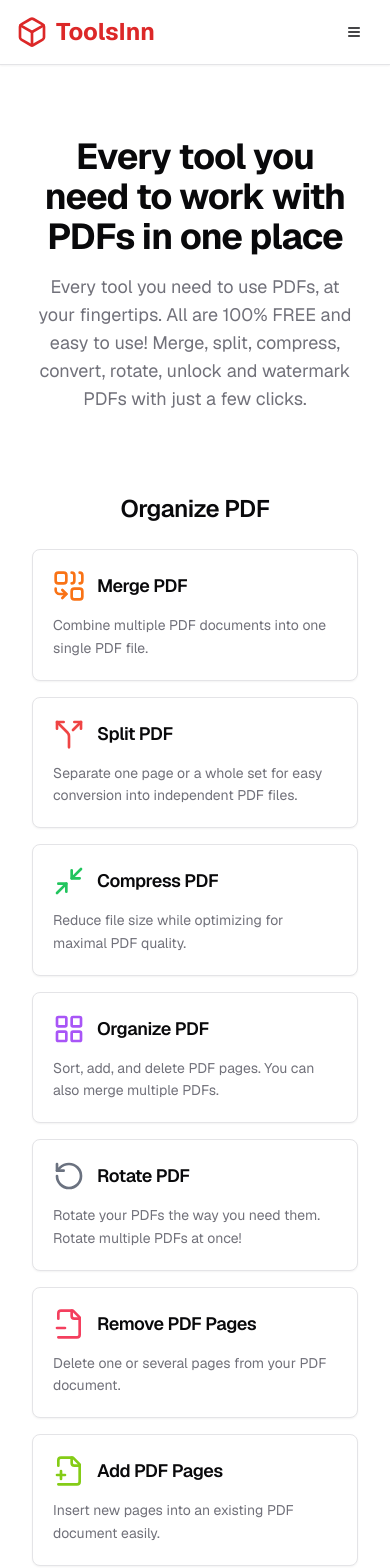
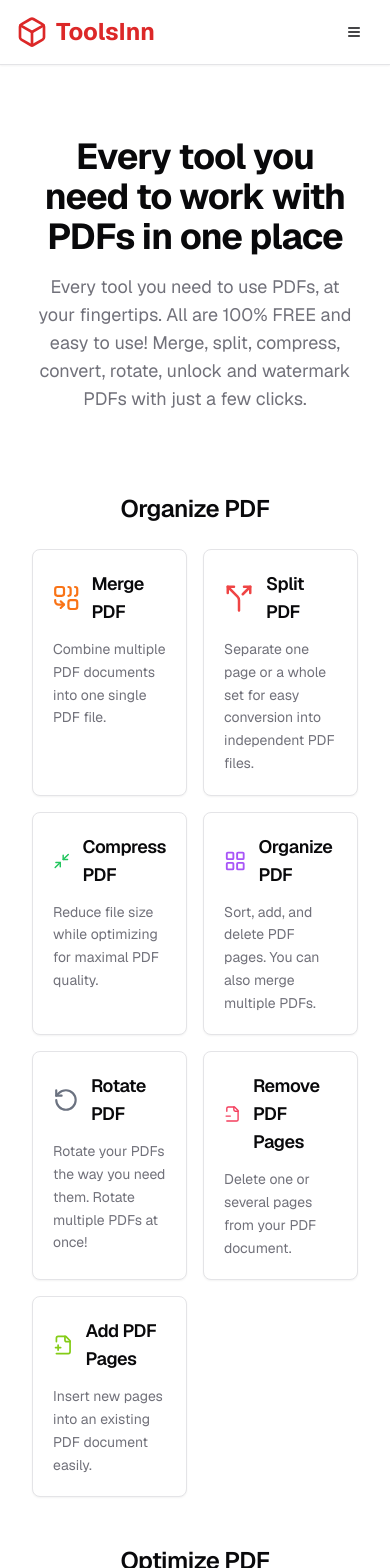
Before and after one commit to mygit625/mypr, a Next.js app: page /pdf-tools in a window 390 px wide. Shown: the top 1568 px of the page. Built offline with nearby package versions, Linux system fonts and the light colour scheme.

Commit message:
For mobile devices make it 2 columns layout in homepage and PDF tools pa

```diff
--- a/src/app/page.tsx
+++ b/src/app/page.tsx
@@ -41,7 +41,7 @@ export default function HomePage() {
           <h2 className="text-2xl md:text-3xl font-semibold tracking-tight mb-6 md:mb-8 text-center">
             Explore Our Tool Categories
           </h2>
-          <div className="grid grid-cols-1 sm:grid-cols-2 lg:grid-cols-3 gap-4 md:gap-6 max-w-4xl mx-auto">
+          <div className="grid grid-cols-2 lg:grid-cols-3 gap-4 md:gap-6 max-w-4xl mx-auto">
             {toolCategories.map((tool) => (
               <FeatureCard
                 key={tool.title}
--- a/src/app/pdf-tools/page.tsx
+++ b/src/app/pdf-tools/page.tsx
@@ -109,7 +109,7 @@ export default function PdfToolsPage() {
             <h2 className="text-2xl md:text-3xl font-semibold tracking-tight mb-6 md:mb-8 text-center md:text-left">
               {category.name}
             </h2>
-            <div className="grid grid-cols-1 sm:grid-cols-2 md:grid-cols-3 lg:grid-cols-4 gap-4 md:gap-6">
+            <div className="grid grid-cols-2 md:grid-cols-3 lg:grid-cols-4 gap-4 md:gap-6">
               {category.features.map((feature) => (
                 <FeatureCard
                   key={feature.title}
--- a/src/app/url-shortener/page.tsx
+++ b/src/app/url-shortener/page.tsx
@@ -56,10 +56,7 @@ export default function DeviceAwareLinksPage() {
   };
 
   useEffect(() => {
-    if (state.message && state.shortUrl) {
-      formRef.current?.reset();
-    }
-    // Also fetch links when the component mounts
+    // Fetch links when the component mounts or a new link is created
     getLinksAction().then(setRecentLinks).catch(err => {
         console.error("Failed to fetch recent links on mount:", err);
     });
```
